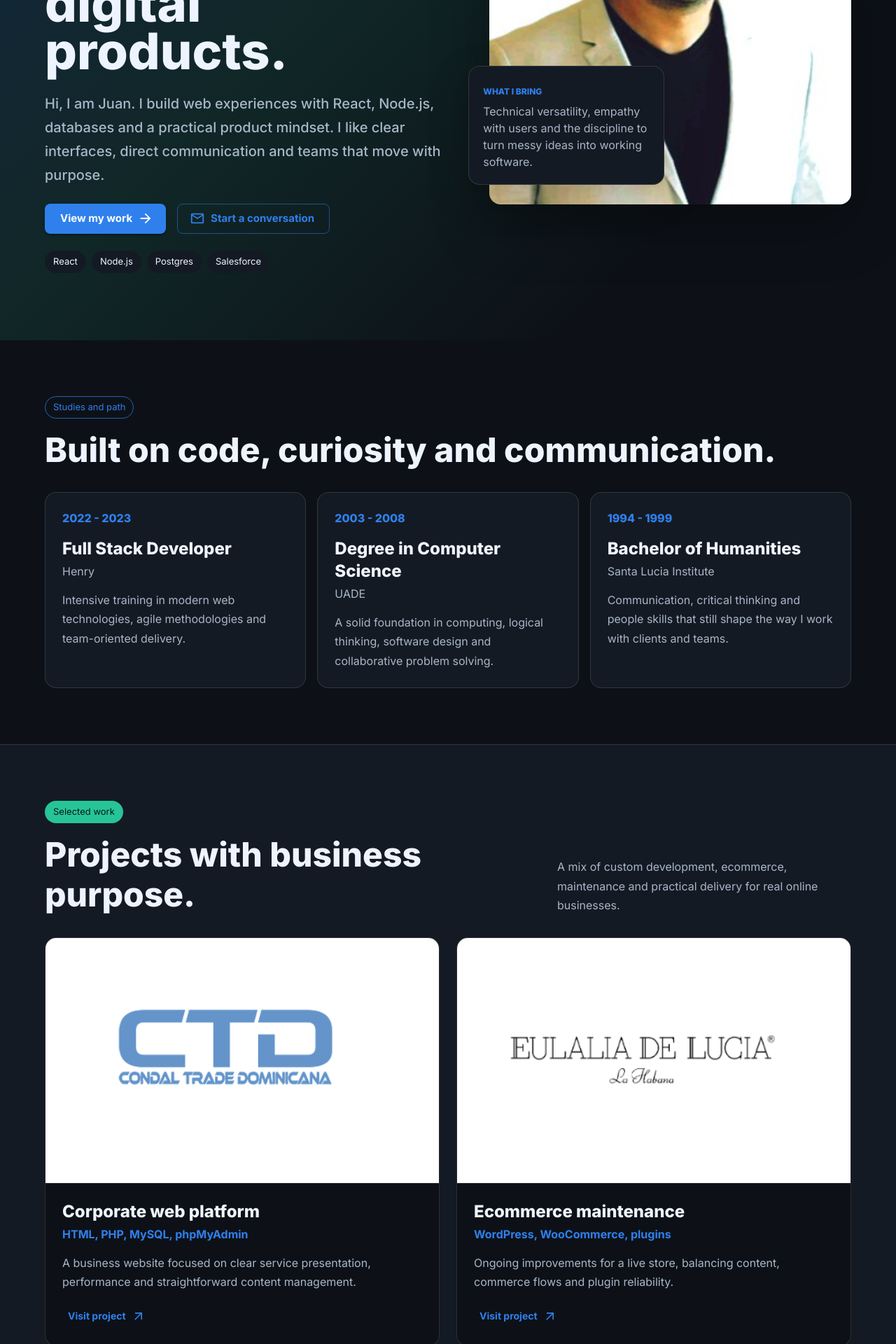
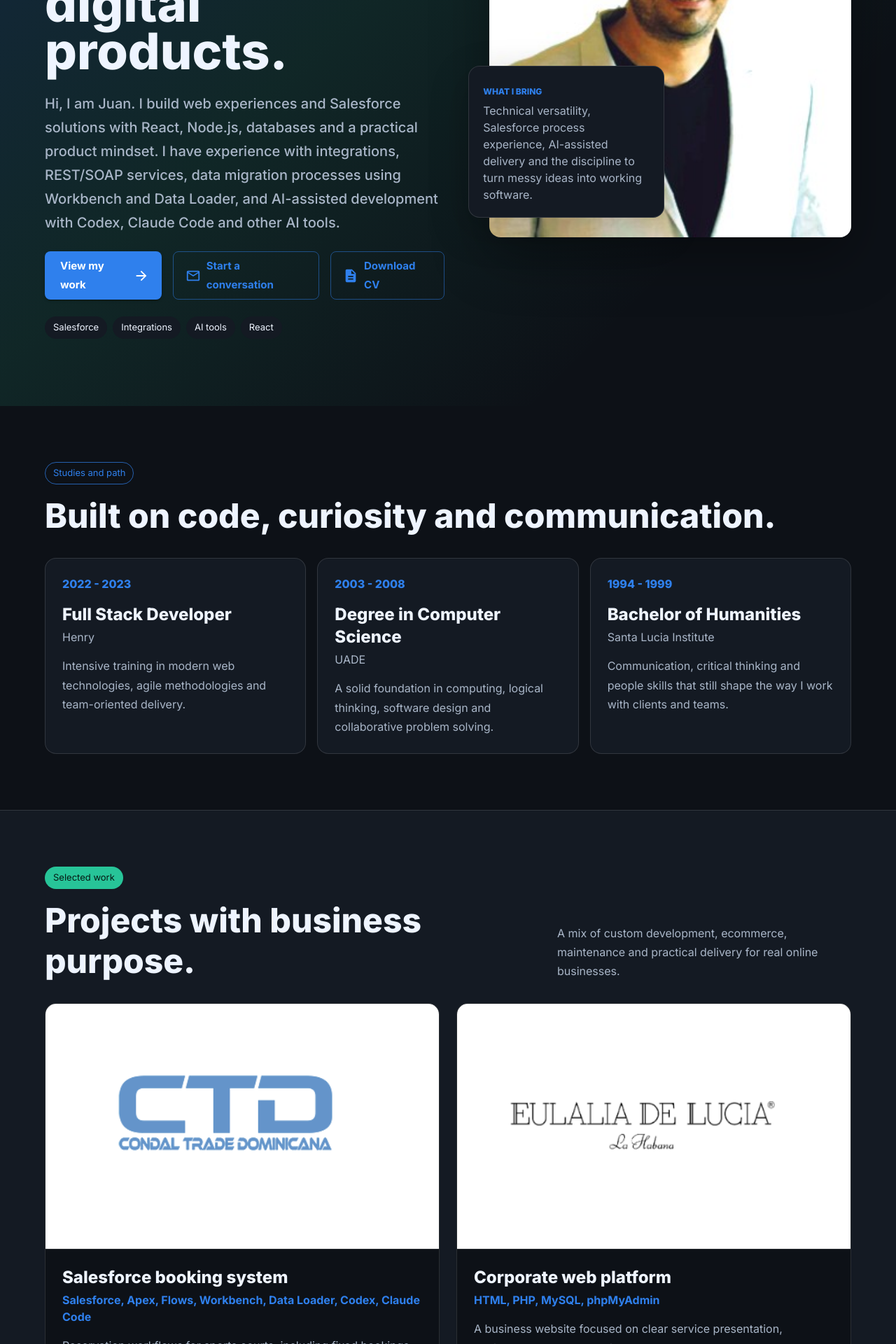
Before and after one commit to juancts/portfolio, a React (Create React App) app: page / in a window 1280 px wide. Shown: the part 520-2440 px from the top of the page at 70% size. Built offline with nearby package versions, Linux system fonts and the light colour scheme.

Commit message:
Update portfolio experience and CV

```diff
--- a/src/components/About/About.jsx
+++ b/src/components/About/About.jsx
@@ -1,8 +1,8 @@
-import { ArrowForward, MailOutline, Place } from "@mui/icons-material";
+import { ArrowForward, Description, MailOutline, Place } from "@mui/icons-material";
 import { Box, Button, Chip, Container, Stack, Typography } from "@mui/material";
 import perfil from "../../assets/img/perfil1.jpg";
 
-const highlights = ["React", "Node.js", "Postgres", "Salesforce"];
+const highlights = ["Salesforce", "Integrations", "AI tools", "React"];
 
 export default function About() {
   return (
@@ -48,10 +48,12 @@ export default function About() {
                 color="text.secondary"
                 sx={{ mt: 3, maxWidth: 680, lineHeight: 1.7 }}
               >
-                Hi, I am Juan. I build web experiences with React, Node.js,
-                databases and a practical product mindset. I like clear
-                interfaces, direct communication and teams that move with
-                purpose.
+                Hi, I am Juan. I build web experiences and Salesforce solutions
+                with React, Node.js, databases and a practical product mindset.
+                I have experience with integrations, REST/SOAP services, data
+                migration processes using Workbench and Data Loader, and
+                AI-assisted development with Codex, Claude Code and other AI
+                tools.
               </Typography>
             </Box>
 
@@ -71,6 +73,14 @@ export default function About() {
                 startIcon={<MailOutline />}
               >
                 Start a conversation
+              </Button>
+              <Button
+                href="/JuanJoseRodriguez2026-updated.pdf"
+                variant="outlined"
+                size="large"
+                startIcon={<Description />}
+              >
+                Download CV
               </Button>
             </Stack>
 
@@ -118,8 +128,9 @@ export default function About() {
                 What I bring
               </Typography>
               <Typography variant="body1" color="text.secondary">
-                Technical versatility, empathy with users and the discipline to
-                turn messy ideas into working software.
+                Technical versatility, Salesforce process experience,
+                AI-assisted delivery and the discipline to turn messy ideas into
+                working software.
               </Typography>
             </Box>
           </Box>
--- a/src/components/Skills/Skills.jsx
+++ b/src/components/Skills/Skills.jsx
@@ -1,12 +1,15 @@
 import { Box, Chip, Container, Stack, Typography } from "@mui/material";
 import {
+  SiDatabricks,
   SiExpress,
   SiGithub,
   SiJavascript,
   SiNodedotjs,
+  SiOpenai,
   SiPostgresql,
   SiReact,
   SiRedux,
+  SiSalesforce,
   SiSequelize,
   SiTailwindcss,
   SiTypescript,
@@ -21,6 +24,10 @@ const skills = [
   { name: "Express", icon: SiExpress },
   { name: "PostgreSQL", icon: SiPostgresql },
   { name: "Sequelize", icon: SiSequelize },
+  { name: "Salesforce", icon: SiSalesforce },
+  { name: "Data Loader", icon: SiDatabricks },
+  { name: "Workbench", icon: SiDatabricks },
+  { name: "Codex / AI tools", icon: SiOpenai },
   { name: "Tailwind", icon: SiTailwindcss },
   { name: "GitHub", icon: SiGithub },
 ];
@@ -52,8 +59,9 @@ export default function Skills() {
               Technology with a human operating system.
             </Typography>
             <Typography color="text.secondary" sx={{ mt: 2, lineHeight: 1.7 }}>
-              I combine frontend, backend and database skills with the soft
-              skills needed to keep projects moving clearly.
+              I combine frontend, backend, Salesforce administration, data
+              migration and AI-assisted development with the soft skills needed
+              to keep projects moving clearly.
             </Typography>
             <Stack direction="row" spacing={1} flexWrap="wrap" useFlexGap sx={{ mt: 3 }}>
               {qualities.map((quality) => (
--- a/src/components/Works/items.jsx
+++ b/src/components/Works/items.jsx
@@ -1,4 +1,11 @@
 export const itemData = [
+  {
+    title: "Salesforce booking system",
+    tech: "Salesforce, Apex, Flows, Workbench, Data Loader, Codex, Claude Code",
+    link: "https://jotar81.netlify.app/",
+    summary:
+      "Reservation workflows for sports courts, including fixed bookings, payment tracking, pending balances, dashboards, data migration support and AI-assisted development.",
+  },
   {
     title: "Corporate web platform",
     tech: "HTML, PHP, MySQL, phpMyAdmin",
```
Also changed, not shown: 1 other file (tests, documents, lock files or other folders).
